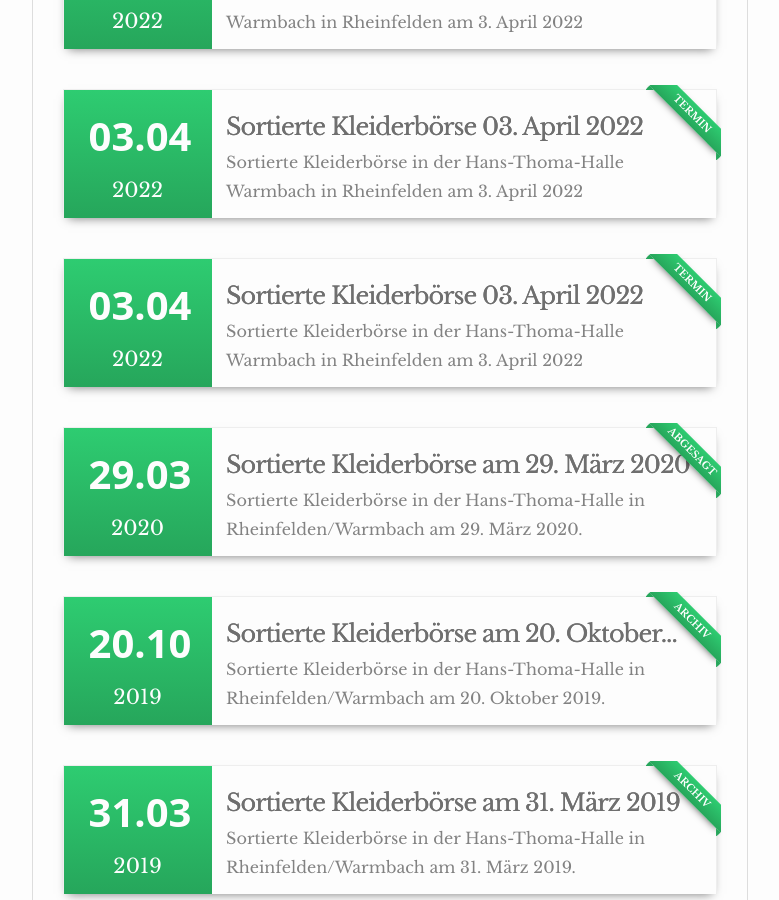
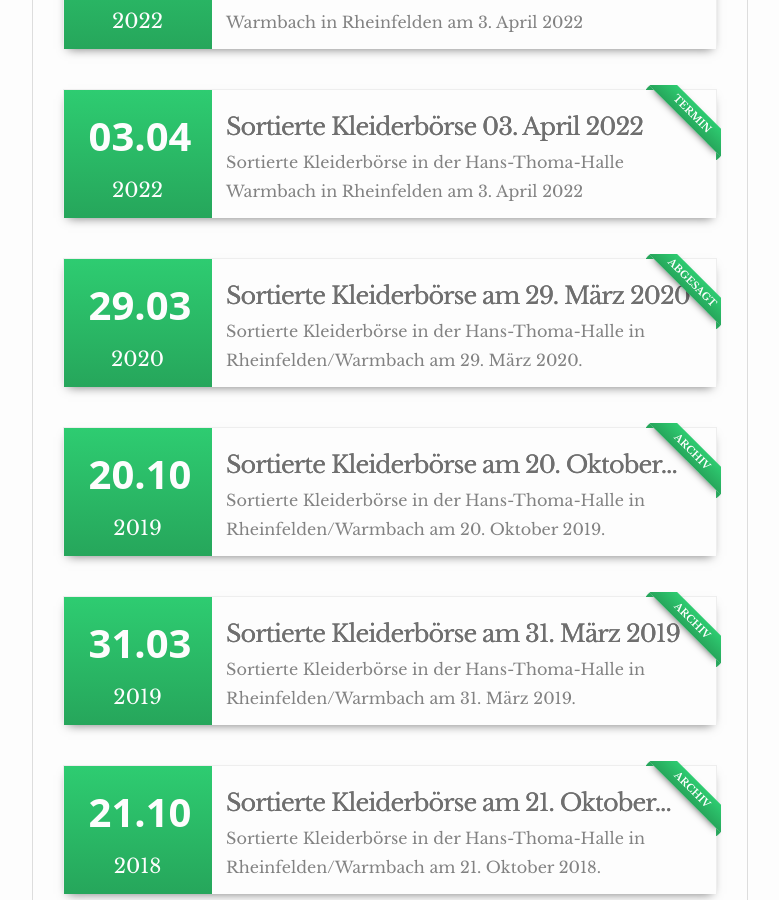
Before and after one commit to fv-kubu/fv-kubu, a Jekyll site: the page built from _pages/aktuelles.html, in a window 1280 px wide and 900 px high, scrolled down 546 px. Shown: the whole window, without its empty margins (250-1029 px from the left). Built offline with Jekyll 4.4.1, drawn with Linux system fonts in a browser that asks for light colours; some of the changed lines change nothing that is shown.

Commit message:
rename page

```diff
--- a/_posts/2022-02-22-ankuendigung-kleiderboerse-fruehjahr-2022 copy.md
+++ /dev/null
@@ -1,33 +0,0 @@
----
-layout: post
-market: 2022-04-03
-title: Sortierte Kleiderbörse 03. April 2022
-description: Sortierte Kleiderbörse in der Hans-Thoma-Halle Warmbach in Rheinfelden am 3. April 2022
-categories: termin
----
-
-Wir freuen uns euch mitteilen zu können, dass unsere sortierte Kleiderbörse in der Hans-Thoma-Halle Warmbach in Rheinfelden wieder stattfinden kann.
-
-&nbsp;&nbsp;&nbsp;&nbsp;&nbsp;&nbsp;**Verkauf: Sonntag, 03. April 2022 von 10:00 Uhr - 12:30 Uhr**
-
-Der Jahreszeit entsprechend werden Frühlings- und Sommerkleider, Schuhe, Spielsachen, Laufräder, Kinderwagen usw. zum Verkauf angeboten.
-Die Kleider sind nach Größen sortiert und mit einem Preis versehen, so erspart ihr euch das lästige Suchen an jedem Tisch.
-Bezahlen könnt ihr eure gesammelten Errungenschaften an der Kasse.
-
-Habt ihr Interesse selbst etwas zu verkaufen?
-
-  &nbsp;&nbsp;&nbsp;&nbsp;&nbsp;&nbsp;**Warenannahme: 	Samstag, 02. April 2022 von 10:00 Uhr – 11:00 Uhr**
-
-  &nbsp;&nbsp;&nbsp;&nbsp;&nbsp;&nbsp;**Warenrückgabe: 	Sonntag, 03. April 2022 von 15:00 Uhr – 16:00 Uhr**
-
-Hier findet ihr zusätzliche Informationen zum Erwerb der Etiketten, zu den Kosten und zum Ablauf bei Anlieferung und Abholung:
-
-  &nbsp;&nbsp;&nbsp;&nbsp;&nbsp;&nbsp;[Allgemeine Verkäuferinformation](/docs/Allgemeine_Verkäuferinfo.pdf)
-
-  &nbsp;&nbsp;&nbsp;&nbsp;&nbsp;&nbsp;[Teilnehmerinformation](/docs/Allgemeine_Teilnehmerinfo.pdf)
-
-Meldet euch bei Interesse oder bei Fragen zum Ablauf der Börse bei uns: <FOEV.KitaKubu.Rhf@gmx.de>
-
-Der Erlös (20% des Verkaufspreises) behält der Förderverein Kita Kubu e.V. ein und kommt den Kindern der Kiga Kunterbunt in Rheinfelden zugute.
-
-![Sortierte Kleidung](/images/Plakat_April_22_weiss.jpg)
```
Also changed, not shown: _posts/2022-10-16-ankuendigung-kleiderboerse-herbst-2022.md (line endings or trailing spaces).
